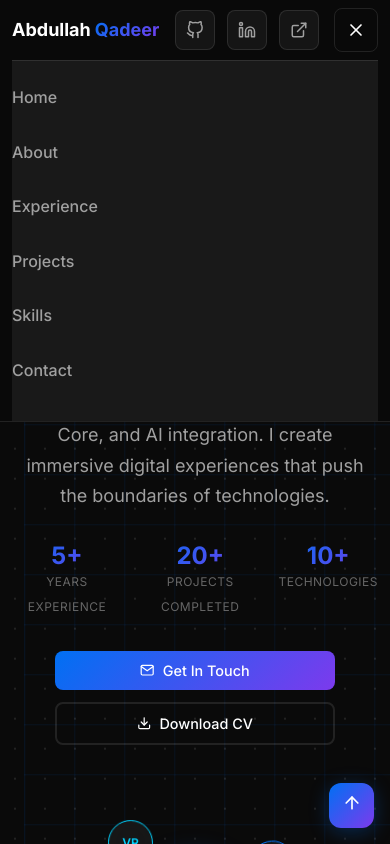
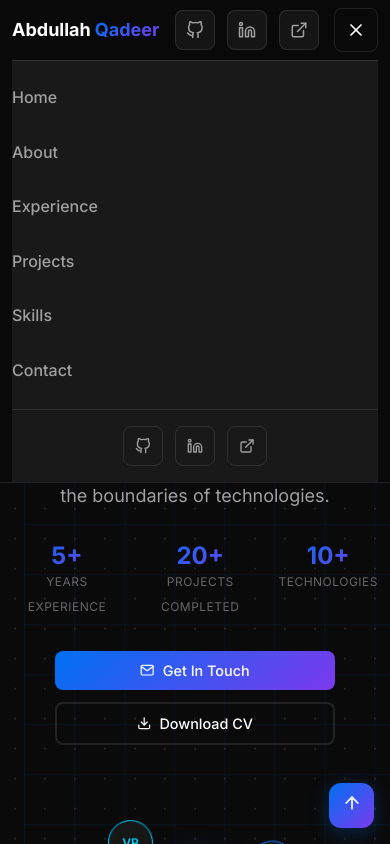
Before and after one commit to abdullah6930/abdullah-qadeer-portfolio, a React (Create React App) app: page / in a window 390 px wide. Both pictures are taken after a click on the button 356 px from the left and 30 px from the top of the page. Shown: the top 844 px of the page. Built offline with nearby package versions, Linux system fonts and the light colour scheme.

Commit message:
Fixed mobile navigation.

```diff
--- a/src/components/Header.css
+++ b/src/components/Header.css
@@ -140,6 +140,12 @@
   padding: var(--spacing-xl) 0;
 }
 
+.nav-mobile ul {
+  list-style: none;
+  margin: 0;
+  padding: 0;
+}
+
 .nav-mobile li {
   list-style: none;
   margin-bottom: var(--spacing-md);
--- a/src/components/Header.js
+++ b/src/components/Header.js
@@ -1,5 +1,5 @@
 import React, { useState, useEffect } from 'react';
-import { motion } from 'framer-motion';
+import { motion, AnimatePresence } from 'framer-motion';
 import { FiMenu, FiX, FiGithub, FiLinkedin, FiExternalLink } from 'react-icons/fi';
 import './Header.css';
 
@@ -40,7 +40,12 @@ const Header = () => {
     const element = document.querySelector(sectionId);
     console.log('Found element:', element);
     if (element) {
-      element.scrollIntoView({ behavior: 'smooth' });
+      const headerHeight = 80; // Account for fixed header
+      const elementPosition = element.offsetTop - headerHeight;
+      window.scrollTo({
+        top: elementPosition,
+        behavior: 'smooth'
+      });
     } else {
       console.error('Element not found:', sectionId);
     }
@@ -48,7 +53,10 @@ const Header = () => {
 
   const handleNavClick = (href) => {
     setIsMenuOpen(false);
+    // Small delay to allow menu to close on mobile
+    setTimeout(() => {
       scrollToSection(href);
+    }, 100);
   };
 
   return (
@@ -129,31 +137,30 @@ const Header = () => {
         </div>
 
         {/* Mobile Navigation */}
+        <AnimatePresence>
+          {isMenuOpen && (
             <motion.nav
-          className={`nav-mobile ${isMenuOpen ? 'nav-mobile-open' : ''}`}
-          initial={false}
-          animate={{
-            height: isMenuOpen ? 'auto' : 0,
-            opacity: isMenuOpen ? 1 : 0
-          }}
-          transition={{ duration: 0.3 }}
+              className="nav-mobile nav-mobile-open"
+              initial={{ height: 0, opacity: 0 }}
+              animate={{ height: 'auto', opacity: 1 }}
+              exit={{ height: 0, opacity: 0 }}
+              transition={{ duration: 0.3, ease: "easeInOut" }}
             >
             <div className="nav-mobile-content">
+              <ul>
                 {navItems.map((item, index) => (
                   <motion.li
                     key={item.name}
                     initial={{ opacity: 0, x: -50 }}
-                animate={{
-                  opacity: isMenuOpen ? 1 : 0,
-                  x: isMenuOpen ? 0 : -50
-                }}
-                transition={{ delay: isMenuOpen ? 0.1 * index : 0 }}
+                    animate={{ opacity: 1, x: 0 }}
+                    transition={{ delay: 0.1 * index }}
                   >
                     <a
                       href={item.href}
                       className="nav-link-mobile"
                       onClick={(e) => {
                         e.preventDefault();
+                        console.log('Mobile nav clicked:', item.href);
                         handleNavClick(item.href);
                       }}
                     >
@@ -161,9 +168,29 @@ const Header = () => {
                     </a>
                   </motion.li>
                 ))}
+              </ul>
 
+              <div className="mobile-social">
+                {socialLinks.map((social, index) => (
+                  <motion.a
+                    key={social.label}
+                    href={social.href}
+                    className="mobile-social-link"
+                    target="_blank"
+                    rel="noopener noreferrer"
+                    aria-label={social.label}
+                    initial={{ opacity: 0, y: 20 }}
+                    animate={{ opacity: 1, y: 0 }}
+                    transition={{ delay: 0.3 + 0.1 * index }}
+                  >
+                    <social.icon />
+                  </motion.a>
+                ))}
+              </div>
                          </div>
            </motion.nav>
+          )}
+        </AnimatePresence>
       </div>
     </motion.header>
   );
```
Lines whose indentation alone changed are shown as unchanged.
